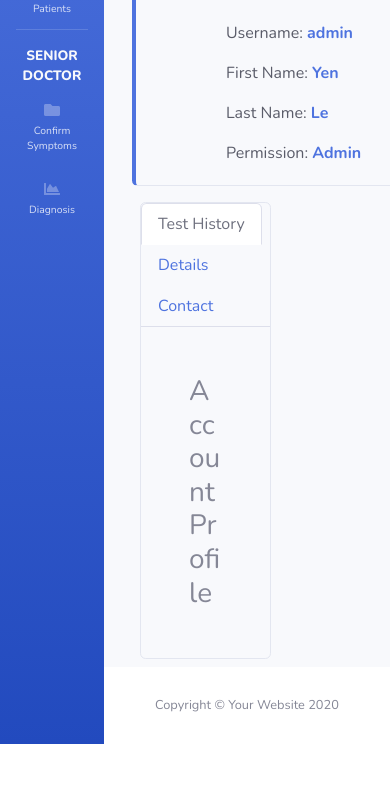
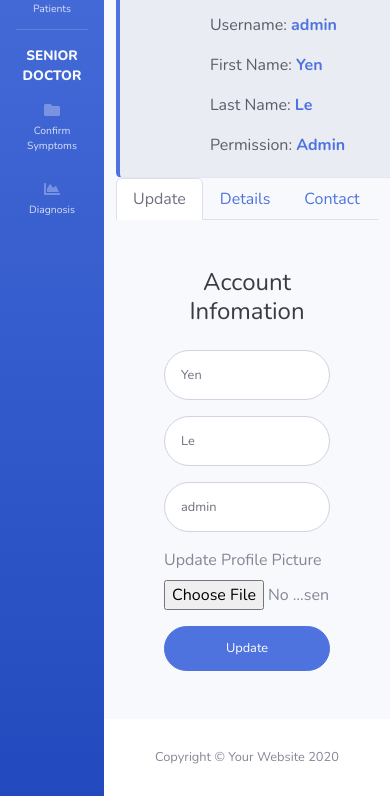
Before and after one commit to yennle/TCM-System, a Flask app: page /account in a window 390 px wide. Shown: the part 358-1154 px from the top of the page. Before the commit the page ends 1102 px from the top, so only its background shows below. Run offline with Flask 2, Linux system fonts and the light colour scheme; a user stored in the database is signed in; some libraries are stand-ins or nearby versions.

Commit message:
update account info

```diff
--- a/tcm/forms.py
+++ b/tcm/forms.py
@@ -1,4 +1,6 @@
+from flask_login import current_user
 from flask_wtf import FlaskForm
+from flask_wtf.file import FileField, FileAllowed
 from wtforms import StringField, PasswordField, SubmitField, BooleanField
 from wtforms.validators import DataRequired, Length, EqualTo, ValidationError
 from tcm.models import User
@@ -20,3 +22,16 @@ class LoginForm(FlaskForm):
     password = PasswordField('Password', validators=[DataRequired()])
     remember = BooleanField('Remember Me')
     submit = SubmitField('Login')
+
+class UpdateAccountForm(FlaskForm):
+    first_name = StringField('First Name',validators=[DataRequired()])
+    last_name = StringField('Last Name',validators=[DataRequired()])
+    username = StringField('Username',validators=[DataRequired(), Length(min=5, max=15)])
+    picture = FileField('Update Profile Picture', validators=[FileAllowed(['jpg','png'])])
+    submit = SubmitField('Update')
+
+    def validate_username(self,username):
+        if username.data != current_user.username:
+            user = User.query.filter_by(username=username.data).first()
+            if user :
+                raise ValidationError('That username is taken. Please choose a different one.')
--- a/tcm/routes.py
+++ b/tcm/routes.py
@@ -1,6 +1,9 @@
+import os
+import secrets
+from PIL import Image
 from flask import Flask, render_template, url_for, flash, redirect, request
 from tcm import app, db, bcrypt
-from tcm.forms import RegistrationForm, LoginForm
+from tcm.forms import RegistrationForm, LoginForm, UpdateAccountForm
 from tcm.models import User, Patient
 from flask_login import login_user, current_user, logout_user, login_required
 
@@ -21,13 +24,15 @@ for _ in range(100):
 @app.route('/home')
 @login_required
 def home():
-    return render_template('home.html',title="Home")
+    image_file= url_for('static',filename='img/profile_pics/'+current_user.image_file)
+    return render_template('home.html',title="Home", image_file=image_file)
 
 # Search Patient
 @app.route('/patients/search')
 @login_required
 def search_patients():
-    return render_template('/patients/search.html',title="Search Patients", patients=patients)
+    image_file= url_for('static',filename='img/profile_pics/'+current_user.image_file)
+    return render_template('/patients/search.html',title="Search Patients", patients=patients, image_file=image_file)
 
 # Symptom Test
 @app.route('/patients/test')
@@ -73,8 +78,38 @@ def logout():
     logout_user()
     return redirect(url_for('login'))
 
+def save_picture(form_picture):
+    random_hex =secrets.token_hex(8)
+    _,f_ext = os.path.splitext(form_picture.filename)
+    picture_fn = random_hex +f_ext
+    picture_path = os.path.join(app.root_path,'static/img/profile_pics',picture_fn)
+
+    # Resize image
+    output_size =(512,512)
+    i = Image.open(form_picture)
+    i.thumbnail(output_size)
+
+    i.save(picture_path)
+    return picture_fn
+
 # Account
-@app.route('/account')
+@app.route('/account',methods=['GET','POST'])
 @login_required
 def account():
-    return render_template('account.html',title='Account Profile')
+    form = UpdateAccountForm()
+    if form.validate_on_submit():
+        if form.picture.data:
+            picture_file = save_picture(form.picture.data)
+            current_user.image_file = picture_file
+        current_user.first_name= form.first_name.data
+        current_user.last_name= form.last_name.data
+        current_user.username= form.username.data
+        db.session.commit()
+        flash(f'The account has been updated!.','success')
+        return redirect(url_for('account'))
+    elif request.method =='GET':
+        form.first_name.data =current_user.first_name
+        form.last_name.data =current_user.last_name
+        form.username.data =current_user.username
+    image_file= url_for('static',filename='img/profile_pics/'+current_user.image_file)
+    return render_template('account.html',title='Account Profile', image_file=image_file, form=form)
--- a/tcm/templates/account.html
+++ b/tcm/templates/account.html
@@ -5,10 +5,21 @@
 {%endblock css%}
 
 {%block content%}
+{% with messages =get_flashed_messages(with_categories=true)%}
+{% if messages %}
+    {% for category, message in messages%}
+    <div id="message"class=" animated--grow-in text-center text-lg text-{{category}} ">
+    <span class="animated--grow-in" >{{message}}</span>
+    </div>
+    {% endfor%}
+
+
+{% endif %}
+{% endwith%}
 <div class="row">
-    <div class="col-5 ml-3 m-2 p-0">
-     <div class="card bg-gray-100 border-left-primary" style="width: 20rem;">
-       <img class="card-img mx-auto mt-3 p-0 " style="width: 15rem; height:15rem" src="{{ url_for('static',filename='img/user2.png') }}" alt="Card image cap">
+    <div class="col-xs-12 col-md-4 col-lg-4 p-0">
+     <div class="card bg-gray-200 border-left-primary" style="width: 20rem;">
+       <img class="card-img border rounded-circle mx-auto mt-3 p-0 " style="width: 15rem; height:15rem" src="{{image_file}}" alt="Card image cap">
        <div class="card-body mt-0 mx-auto">
          <p class="card-text text-gray-800">Username: <strong><span id='name' class="text-primary">{{current_user.username}}</span></strong></p>
          <p class="card-text text-gray-800">First Name: <strong><span id='dob' class="text-primary">{{current_user.first_name}}</span></strong></p>
@@ -17,17 +28,86 @@
        </div>
      </div>
     </div>
-    <div class=" card col-6 m-2 ml-4 float-right bg-gray-100 p-0 ">
+    <div class="col-xs-12 col-md-8 col-lg-8 mt-xs-5 bg-gray-100 p-0 ">
      <nav>
        <div class="nav nav-tabs" id="nav-tab" role="tablist">
-         <a class="nav-item nav-link active" id="nav-home-tab" data-toggle="tab" href="#nav-home" role="tab" aria-controls="nav-home" aria-selected="true">Test History</a>
+         <a class="nav-item nav-link active" id="nav-home-tab" data-toggle="tab" href="#nav-home" role="tab" aria-controls="nav-home" aria-selected="true">Update</a>
          <a class="nav-item nav-link" id="nav-profile-tab" data-toggle="tab" href="#nav-profile" role="tab" aria-controls="nav-profile" aria-selected="false">Details</a>
          <a class="nav-item nav-link" id="nav-contact-tab" data-toggle="tab" href="#nav-contact" role="tab" aria-controls="nav-contact" aria-selected="false">Contact</a>
        </div>
      </nav>
      <div class="tab-content" id="nav-tabContent">
        <div class="tab-pane fade show active m-5" id="nav-home" role="tabpanel" aria-labelledby="nav-home-tab">
-         <h3>Account Profile</h3>
+        <div class="row">
+          <div class="col">
+            <div class="">
+              <div class="text-center">
+                <h1 class="h4 text-gray-900 mb-4">Account Infomation</h1>
+              </div>
+              <form method="POST" action="" class="user" enctype="multipart/form-data">
+                {{form.hidden_tag()}}
+                <div class="form-group">
+                    {% if form.first_name.errors %}
+                    {{form.first_name(class="form-control form-control-user is-invalid",placeholder="First Name")}}
+                    <div class="invalid-feedback ml-4">
+                      {% for error in form.first_name.errors%}
+                        <span>{{ error }}</span>
+                      {% endfor %}
+                    </div>
+                  {% else %}
+                    {{form.first_name(class="form-control form-control-user",placeholder="First Name")}}
+                  {%endif%}
+                    <!-- <input type="text" class="form-control form-control-user" id="exampleFirstName"
+                      placeholder="First Name"> -->
+
+
+                </div>
+                <div class="form-group">
+                  {% if form.last_name.errors %}
+                  {{form.last_name(class="form-control form-control-user is-invalid",placeholder="Last Name")}}
+                  <div class="invalid-feedback ml-4">
+                    {% for error in form.last_name.errors%}
+                      <span>{{ error }}</span>
+                    {% endfor %}
+                  </div>
+                {% else %}
+                  {{form.last_name(class="form-control form-control-user",placeholder="Last Name")}}
+                {%endif%}
+                  <!-- <input type="text" class="form-control form-control-user" id="exampleLastName"
+                    placeholder="Last Name"> -->
+                </div>
+                <div class="form-group">
+                  {% if form.username.errors %}
+                    {{form.username(class="form-control form-control-user is-invalid",placeholder="Username")}}
+                    <div class="invalid-feedback ml-4">
+                      {% for error in form.username.errors%}
+                        <span>{{ error }}</span>
+                      {% endfor %}
+                    </div>
+                  {% else %}
+                    {{form.username(class="form-control form-control-user",placeholder="Username")}}
+                  {%endif%}
+                    <!-- <input type="email" class="form-control form-control-user" id="exampleInputEmail"
+                    placeholder="Email Address"> -->
+                </div>
+                <div class="form-group">
+                  {{form.picture.label()}}
+                  {{form.picture(class="form-control-file")}}
+                  {% if form.picture.errors %}
+                    {% for error in form.picture.errors%}
+                      <span class="text-danger">{{ error }}</span>
+                    {% endfor %}
+                  {%endif%}
+                </div>
+                {{form.submit(class="btn btn-primary btn-user btn-block")}}
+                <!-- <a href="login.html" class="btn btn-primary btn-user btn-block">
+                  Register Account
+                </a> -->
+              </form>
+
+            </div>
+          </div>
+        </div>
        </div>
        <div class="tab-pane fade m-5" id="nav-profile" role="tabpanel" aria-labelledby="nav-profile-tab">
          <h3>Permission</h3>
@@ -42,5 +122,7 @@
 {%endblock content%}
 {%block javascript%}
 <!-- Page level plugins -->
-
+<script>
+  setTimeout(function() { $("#message").html('<br/>'); }, 5000);
+</script>
 {%endblock javascript%}
--- a/tcm/templates/home.html
+++ b/tcm/templates/home.html
@@ -133,16 +133,16 @@
 
                     <!-- Nav Item - User Information -->
                     <li class="nav-item dropdown no-arrow">
-                        <a class="nav-link dropdown-toggle" href="#" id="userDropdown" role="button"
+                        <a class="nav-link dropdown-toggle" href="{{url_for('account')}}" id="userDropdown" role="button"
                             data-toggle="dropdown" aria-haspopup="true" aria-expanded="false">
                             <span class="mr-2 d-none d-lg-inline text-gray-700 large">{{current_user.first_name}} {{current_user.last_name}}</span>
-                            <img style="width: 4rem; height:4rem" class="img-profile rounded-circle"
-                            src="{{ url_for('static',filename='img/user1.png') }}">
+                            <img style="width: 3rem; height:3rem" class="img-profile border rounded-circle"
+                            src="{{image_file}}">
                         </a>
                         <!-- Dropdown - User Information -->
                         <div class="dropdown-menu dropdown-menu-right shadow animated--grow-in"
                             aria-labelledby="userDropdown">
-                            <a class="dropdown-item" href="#">
+                            <a class="dropdown-item" href="{{url_for('account')}}">
                                 <i class="fas fa-user fa-sm fa-fw mr-2 text-gray-400"></i>
                                 Profile
                             </a>
--- a/tcm/templates/patients/search.html
+++ b/tcm/templates/patients/search.html
@@ -55,7 +55,7 @@
           <div class="modal-body">
                <!-- <h5 class="text-center">Show Patient Info here</h5> -->
                <div class="row">
-                 <div class="col-5 ml-3 m-2 p-0">
+                 <div class="col-xs-12 col-md-4 col-lg-4 p-0">
                   <div class="card bg-gray-100 border-left-primary" style="width: 20rem;">
                     <img class="card-img mx-auto mt-3 p-0 " style="width: 15rem; height:15rem" src="{{ url_for('static',filename='img/user2.png') }}" alt="Card image cap">
                     <div class="card-body mt-0 mx-auto">
@@ -67,7 +67,7 @@
                     </div>
                   </div>
                  </div>
-                 <div class=" card col-6 m-2 ml-4 float-right bg-gray-100 p-0 ">
+                 <div class="col-xs-12 col-md-8 col-lg-8 mt-xs-5 bg-gray-100 p-0 ">
                   <nav>
                     <div class="nav nav-tabs" id="nav-tab" role="tablist">
                       <a class="nav-item nav-link active" id="nav-home-tab" data-toggle="tab" href="#nav-home" role="tab" aria-controls="nav-home" aria-selected="true">Test History</a>
```
Also changed, not shown: tcm/static/img/profile_pics/43046cbe4dff2aeb.png (added), tcm/static/img/profile_pics/61d1cd2ba3097d0d.png (added), tcm/static/img/profile_pics/9e281dce60243632.png (added), tcm/static/img/profile_pics/b0df22b4651395b4.png (added), tcm/static/img/profile_pics/default.jpg (added), tcm/static/img/profile_pics/default1.jpg (added), tcm/tcm.db.
